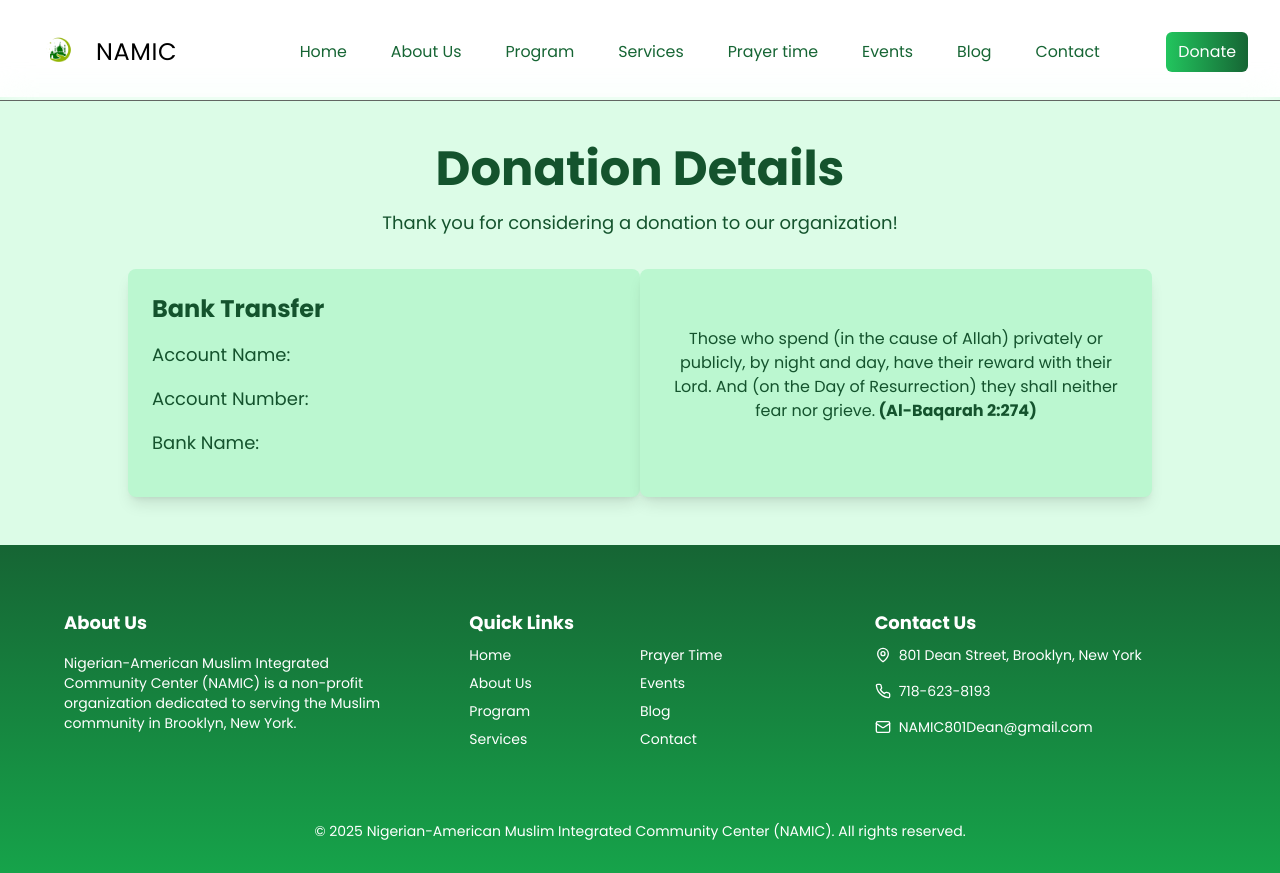
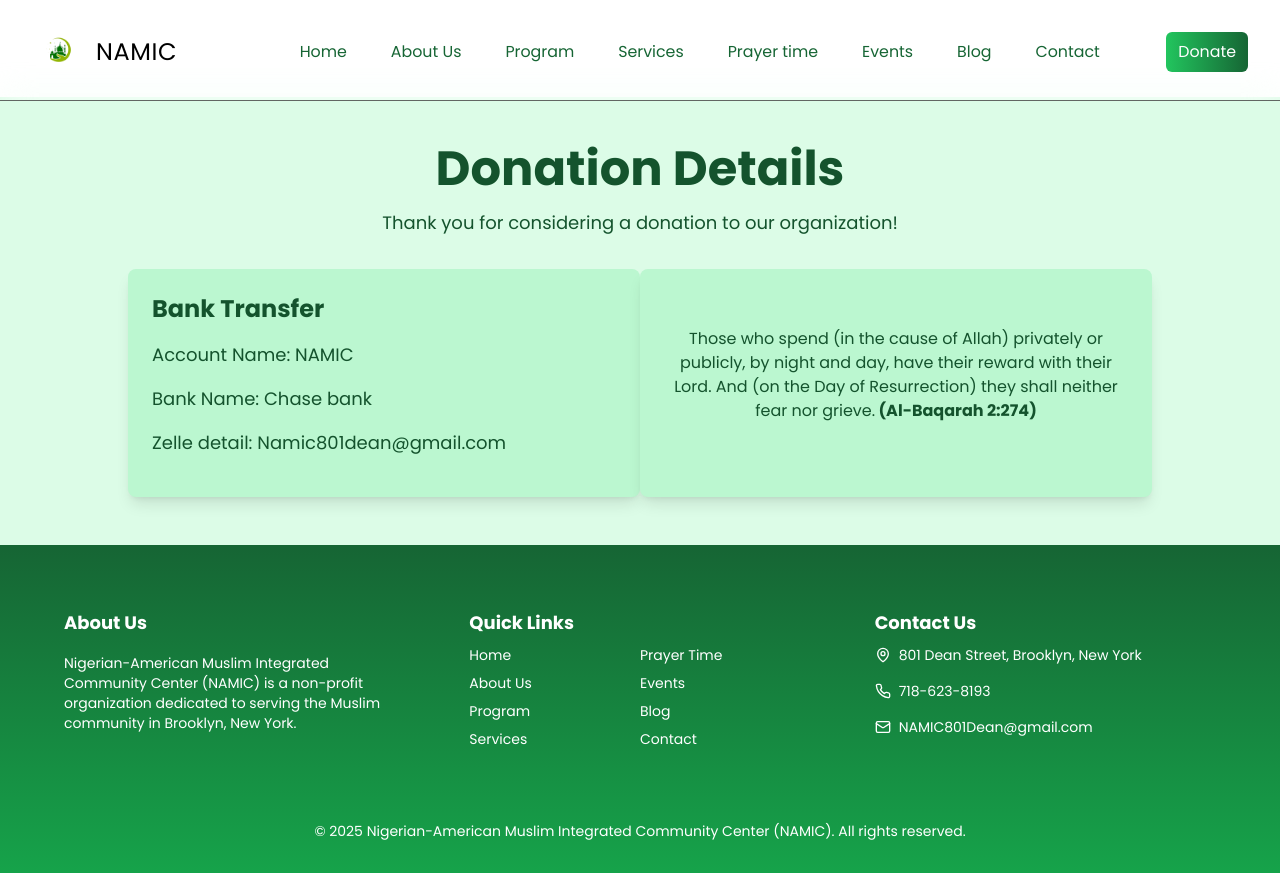
Before and after one commit to seunosinowo/NAMICCenter, a React (Vite) app: page /donation-details in a window 1280 px wide. Built offline with nearby package versions, Linux system fonts and the light colour scheme; the HTML template or start-up script is replaced by a standard one.

Commit message:
Modify Donation details

```diff
--- a/src/components/other_pages/DonationDetails.jsx
+++ b/src/components/other_pages/DonationDetails.jsx
@@ -12,9 +12,9 @@ const DonationDetails = () => {
       <div className="max-w-5xl mx-auto flex flex-wrap justify-center">
         <div className="w-full md:w-1/2 xl:w-1/2 p-6 bg-green-200 rounded-lg shadow-lg">
           <h3 className="text-2xl font-bold text-green-900 mb-4">Bank Transfer</h3>
-          <p className="text-lg text-green-900 mb-4">Account Name: </p>
-          <p className="text-lg text-green-900 mb-4">Account Number: </p>
-          <p className="text-lg text-green-900 mb-4">Bank Name: </p>
+          <p className="text-lg text-green-900 mb-4">Account Name: NAMIC</p>
+          <p className="text-lg text-green-900 mb-4">Bank Name: Chase bank</p>
+          <p className="text-lg text-green-900 mb-4">Zelle detail: Namic801dean@gmail.com </p>
         </div>
 
         <div className="w-full md:w-1/2 xl:w-1/2 p-6 bg-green-200 rounded-lg shadow-lg flex items-center justify-center">
```
